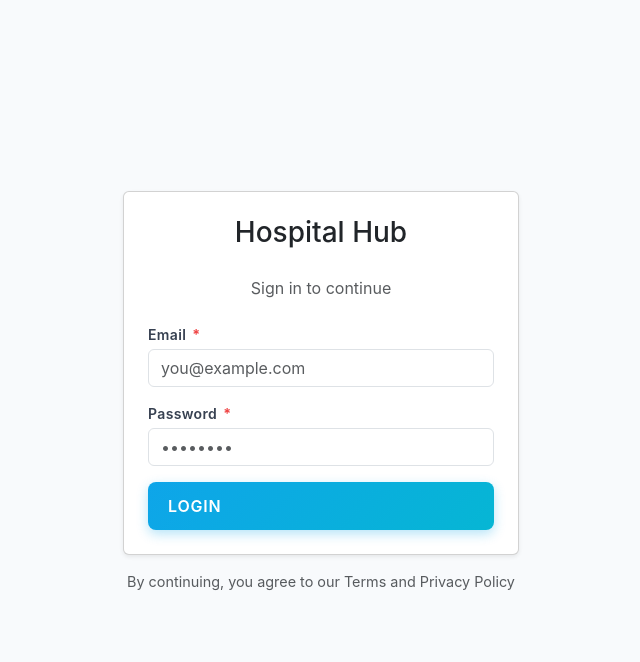
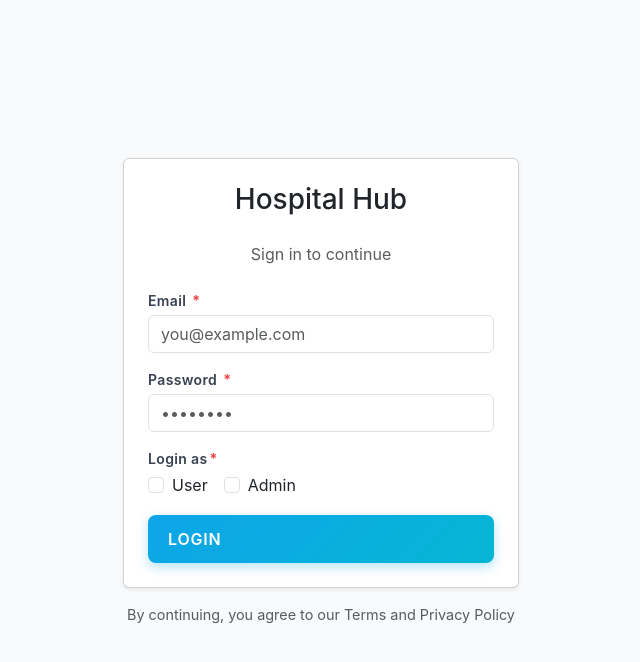
Before and after one commit to jainilth/Hospital_Hub_Interface, a React (Vite) app in the folder hospita-hub-interface/: page / in a window 1280 px wide. Shown: the top 662 px of the page, without its empty margins (319-959 px from the left). Built offline with nearby package versions, Linux system fonts and the light colour scheme.

Commit message:
specific role at login

```diff
--- a/hospita-hub-interface/src/LoginPage.jsx
+++ b/hospita-hub-interface/src/LoginPage.jsx
@@ -3,10 +3,21 @@ import { useNavigate } from 'react-router-dom'
 
 export default function LoginPage() {
   const navigate = useNavigate()
+  const [selectedRole, setSelectedRole] = React.useState("")
+  const [error, setError] = React.useState("")
 
   const handleLogin = (e) => {
     e.preventDefault()
-    navigate('/patient/home')
+    if (!selectedRole) {
+      setError('Please select Admin or User')
+      return
+    }
+    setError("")
+    if (selectedRole === 'user') {
+      navigate('/patient/home')
+    } else if (selectedRole === 'admin') {
+      navigate('/admin/dashboard')
+    }
   }
 
   return (
@@ -27,6 +38,32 @@ export default function LoginPage() {
                   <label className="form-label">Password</label>
                   <input type="password" className="form-control" placeholder="••••••••" required />
                 </div>
+                <div className="mb-3">
+                  <label className="form-label d-block">Login as</label>
+                  <div className="form-check form-check-inline">
+                    <input
+                      className="form-check-input"
+                      type="checkbox"
+                      id="roleUser"
+                      checked={selectedRole === 'user'}
+                      onChange={() => setSelectedRole('user')}
+                    />
+                    <label className="form-check-label" htmlFor="roleUser">User</label>
+                  </div>
+                  <div className="form-check form-check-inline">
+                    <input
+                      className="form-check-input"
+                      type="checkbox"
+                      id="roleAdmin"
+                      checked={selectedRole === 'admin'}
+                      onChange={() => setSelectedRole('admin')}
+                    />
+                    <label className="form-check-label" htmlFor="roleAdmin">Admin</label>
+                  </div>
+                  {error && (
+                    <div className="form-text text-danger">{error}</div>
+                  )}
+                </div>
                 <button type="submit" className="btn btn-primary w-100">Login</button>
               </form>
             </div>
```
